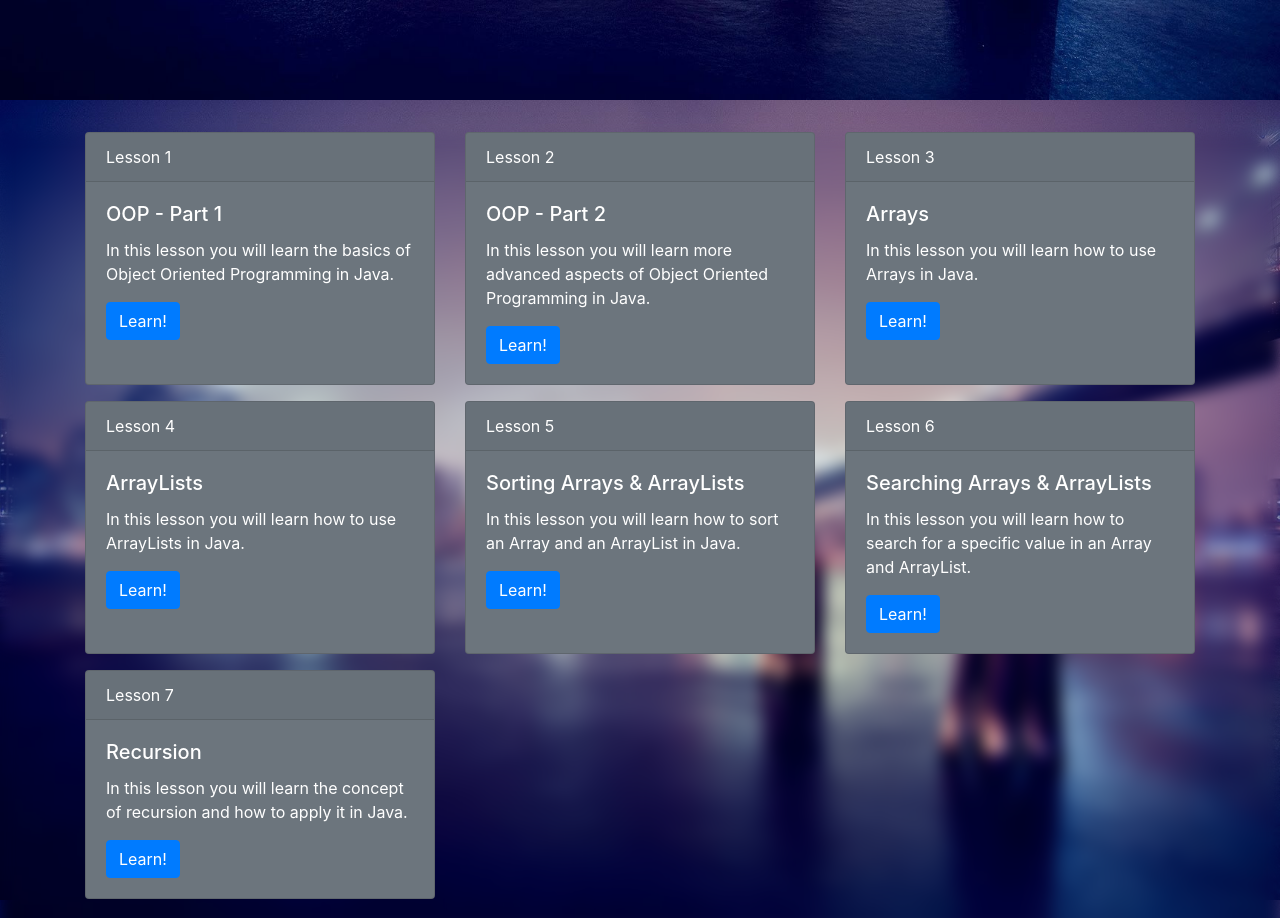
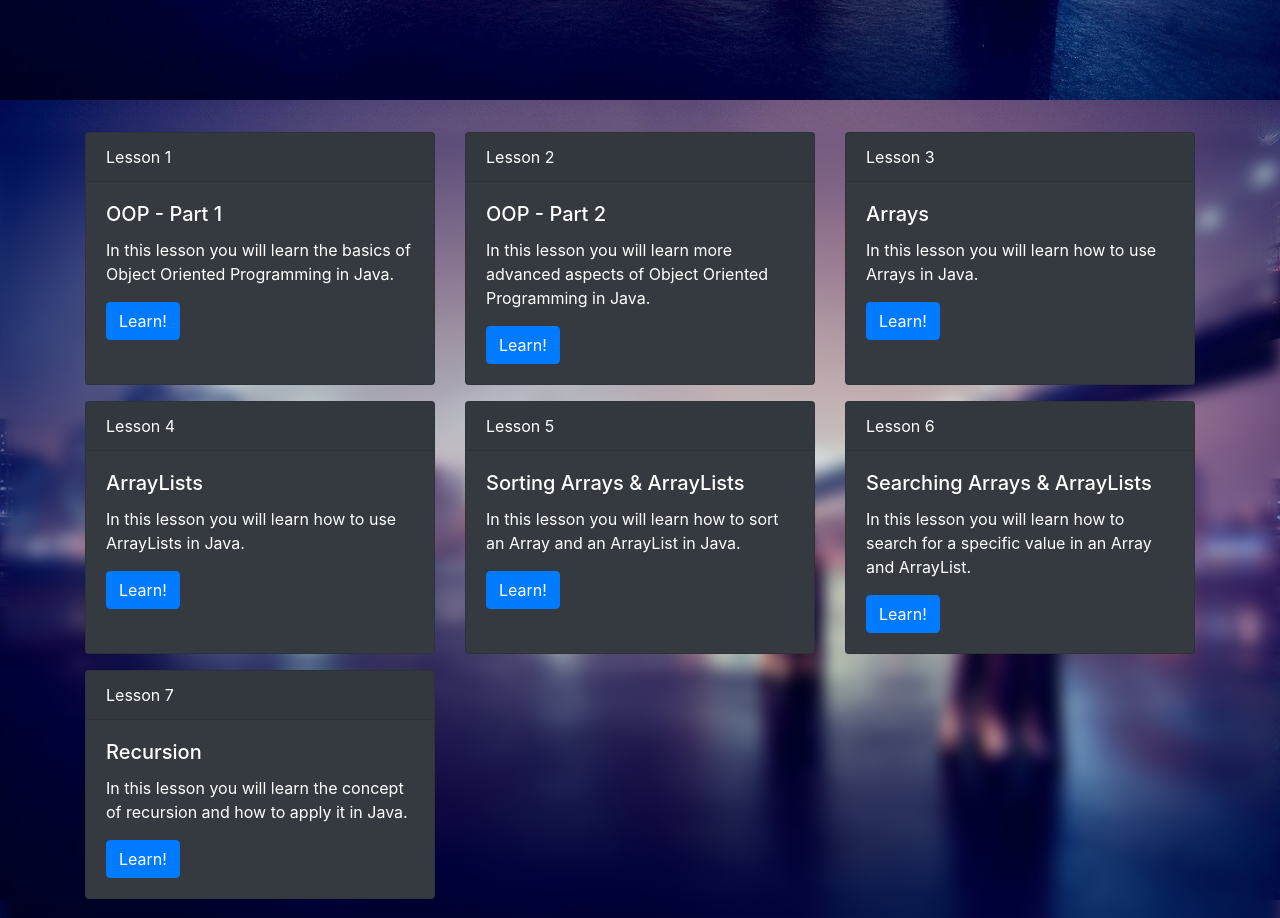
Before and after one commit to Jwiggiff/Portfolio, a plain HTML site: page Lessons/index.html in a window 1280 px wide. Shown: the part 700-1618 px from the top of the page. Drawn offline with nearby package versions, Linux system fonts and the light colour scheme.

Commit message:
Updated Colours

```diff
--- a/Lessons/index.html
+++ b/Lessons/index.html
@@ -52,7 +52,7 @@
   <div class="container">
     <div class="row">
       <div class="col-sm-4 pb-3">
-          <div class="card h-100 bg-secondary text-white">
+        <div class="card h-100 bg-dark text-white">
           <div class="card-header">
             Lesson 1
           </div>
@@ -66,7 +66,7 @@
         </div>
       </div>
       <div class="col-sm-4 pb-3">
-          <div class="card h-100 bg-secondary text-white">
+        <div class="card h-100 bg-dark text-white">
           <div class="card-header">
             Lesson 2
           </div>
@@ -80,7 +80,7 @@
         </div>
       </div>
       <div class="col-sm-4 pb-3">
-          <div class="card h-100 bg-secondary text-white">
+        <div class="card h-100 bg-dark text-white">
           <div class="card-header">
             Lesson 3
           </div>
@@ -94,7 +94,7 @@
         </div>
       </div>
       <div class="col-sm-4 pb-3">
-          <div class="card h-100 bg-secondary text-white">
+        <div class="card h-100 bg-dark text-white">
           <div class="card-header">
             Lesson 4
           </div>
@@ -108,7 +108,7 @@
         </div>
       </div>
       <div class="col-sm-4 pb-3">
-          <div class="card h-100 bg-secondary text-white">
+        <div class="card h-100 bg-dark text-white">
           <div class="card-header">
             Lesson 5
           </div>
@@ -122,7 +122,7 @@
         </div>
       </div>
       <div class="col-sm-4 pb-3">
-          <div class="card h-100 bg-secondary text-white">
+        <div class="card h-100 bg-dark text-white">
           <div class="card-header">
             Lesson 6
           </div>
@@ -136,7 +136,7 @@
         </div>
       </div>
       <div class="col-sm-4 pb-3">
-          <div class="card h-100 bg-secondary text-white">
+        <div class="card h-100 bg-dark text-white">
           <div class="card-header">
             Lesson 7
           </div>
--- a/style.css
+++ b/style.css
@@ -93,4 +93,5 @@ body, html {
 @media (max-width: 576px) {
   .display-4 {font-size: 3rem;}
   .lead {font-size: 0.75rem;}
+  .bg-gradient {background-color: var(--dark);}
 }
```
Lines whose indentation alone changed are shown as unchanged.
